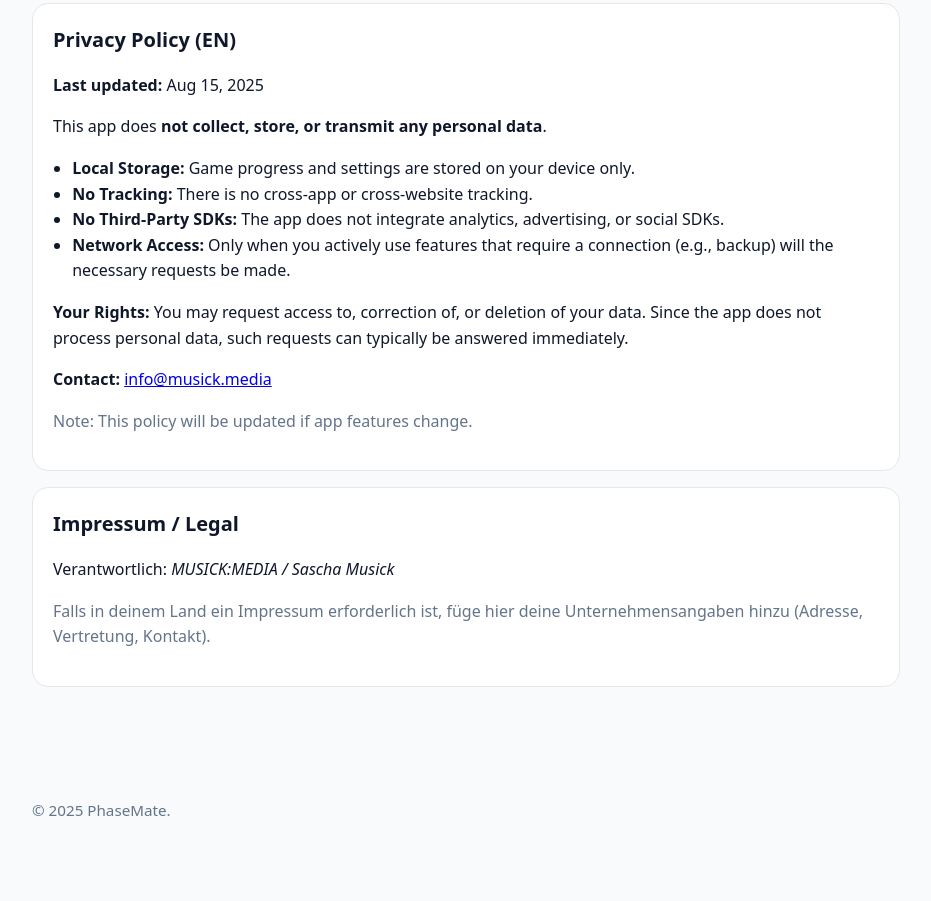
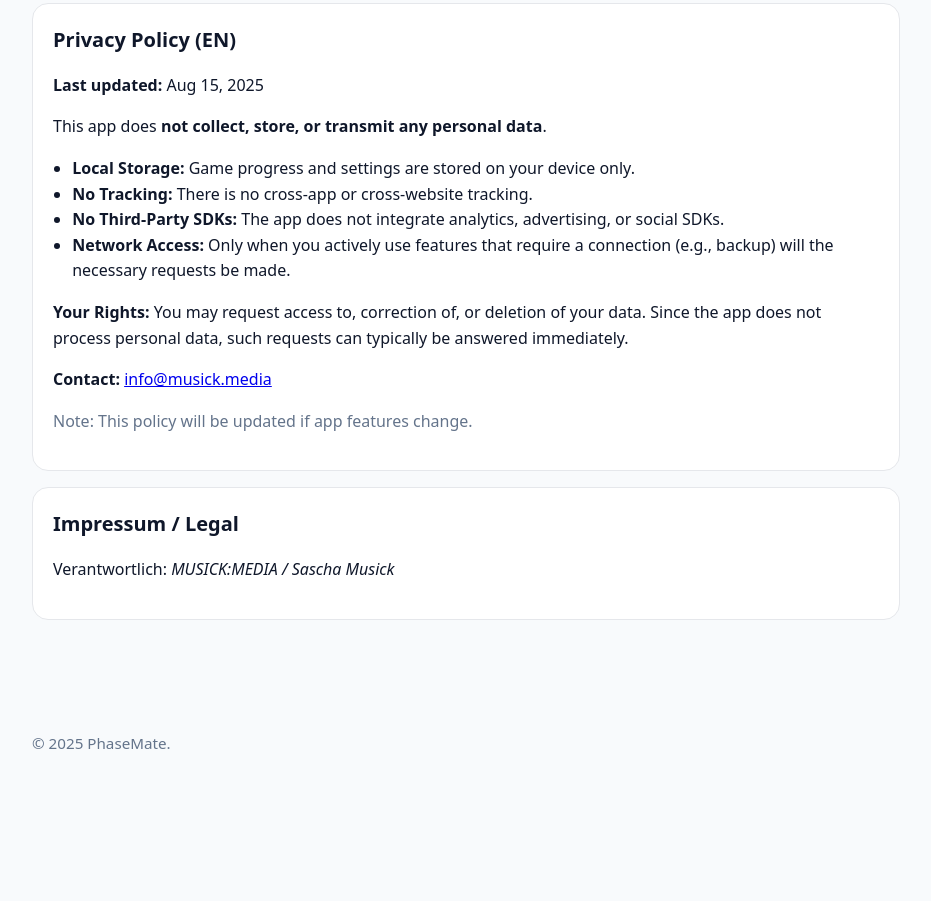
Before and after one commit to musickmedia/phase-mate-support, a plain HTML site: page privacy.html in a window 1280 px wide. Shown: the part 724-1625 px from the top of the page, without its empty margins (174-1105 px from the left). After the commit the page ends 1558 px from the top, so only its background shows below. Drawn offline with Linux system fonts and the light colour scheme.

Commit message:
Update privacy.html

```diff
--- a/privacy.html
+++ b/privacy.html
@@ -68,7 +68,6 @@
     <section>
       <h2>Impressum / Legal</h2>
       <p>Verantwortlich: <em>MUSICK:MEDIA / Sascha Musick</em></p>
-      <p class="muted">Falls in deinem Land ein Impressum erforderlich ist, füge hier deine Unternehmensangaben hinzu (Adresse, Vertretung, Kontakt).</p>
     </section>
   </main>
 
```
